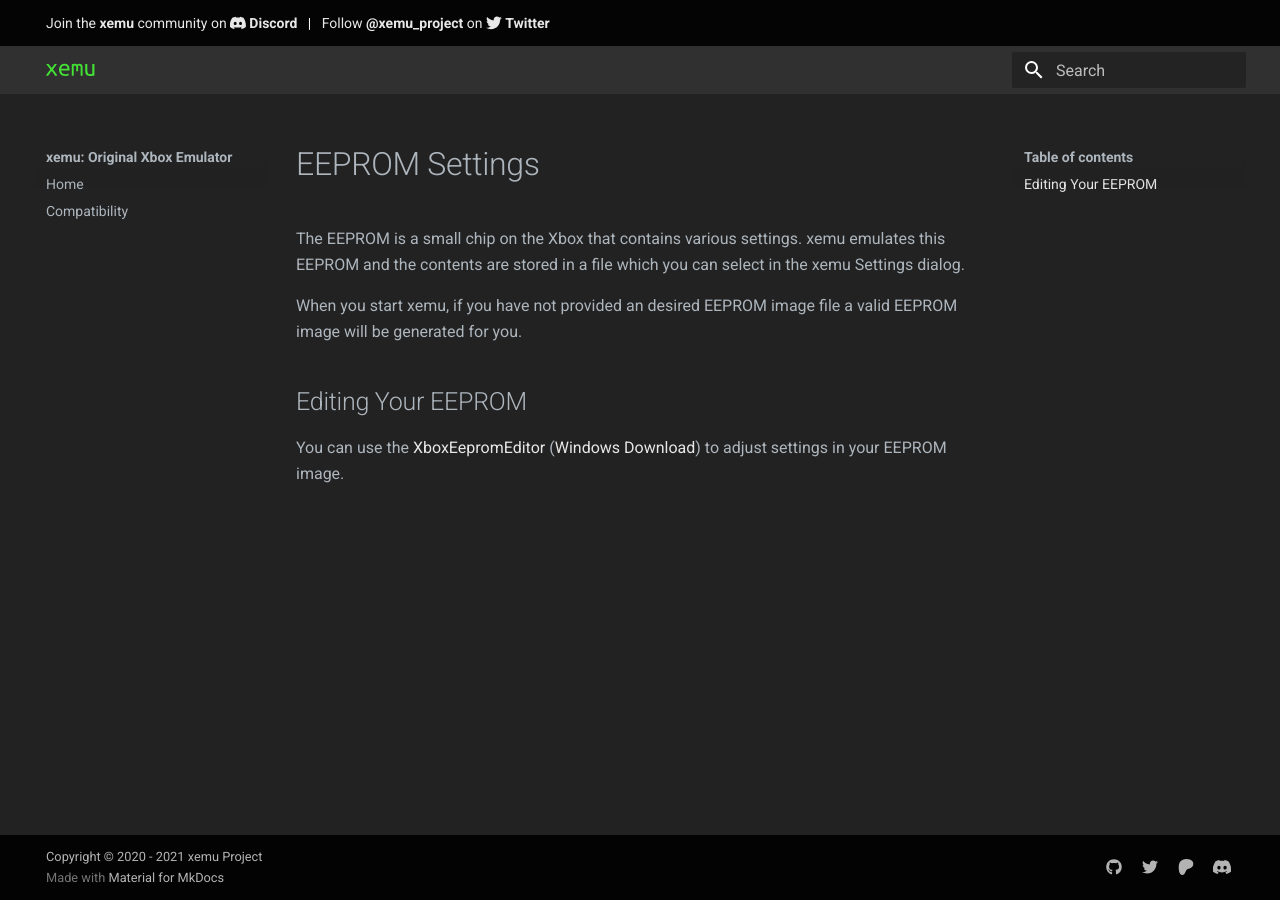
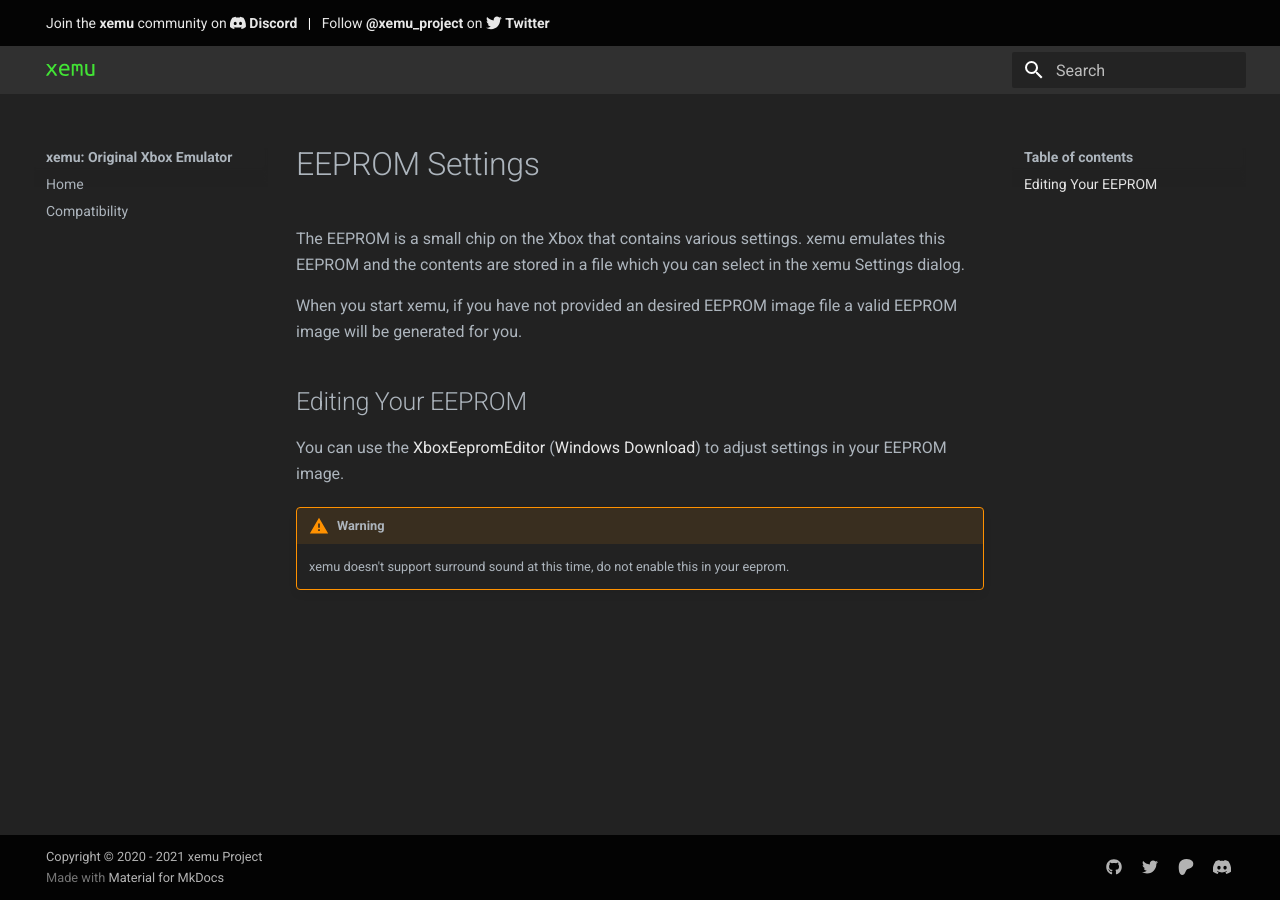
Before and after one commit to xemu-project/xemu-website, an MkDocs documentation site: the page built from docs/docs/eeprom.md, in a window 1280 px wide. Built offline with MkDocs 1.6.1 and Material for MkDocs 9.7.7, drawn with Linux system fonts in a browser that asks for light colours.

Commit message:
eeprom.md: Add Surround Sound related warning

```diff
--- a/docs/docs/eeprom.md
+++ b/docs/docs/eeprom.md
@@ -9,3 +9,6 @@ valid EEPROM image will be generated for you.
 
 You can use the [XboxEepromEditor](https://github.com/Ernegien/XboxEepromEditor) ([Windows Download](https://github.com/Ernegien/XboxEepromEditor/releases/latest/download/XboxEepromEditor.zip))
 to adjust settings in your EEPROM image.
+
+!!! warning
+    xemu doesn't support surround sound at this time, do not enable this in your eeprom.
```
